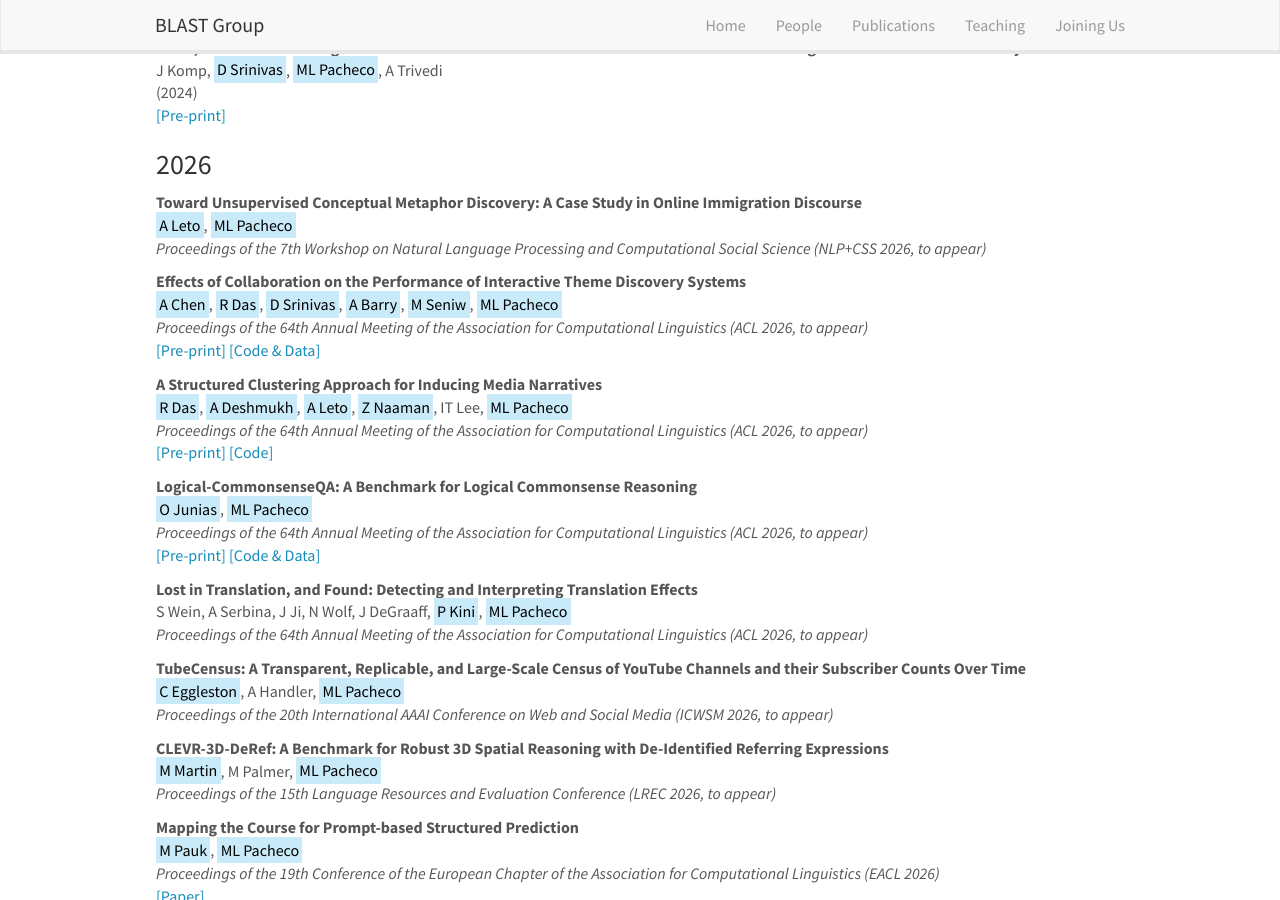
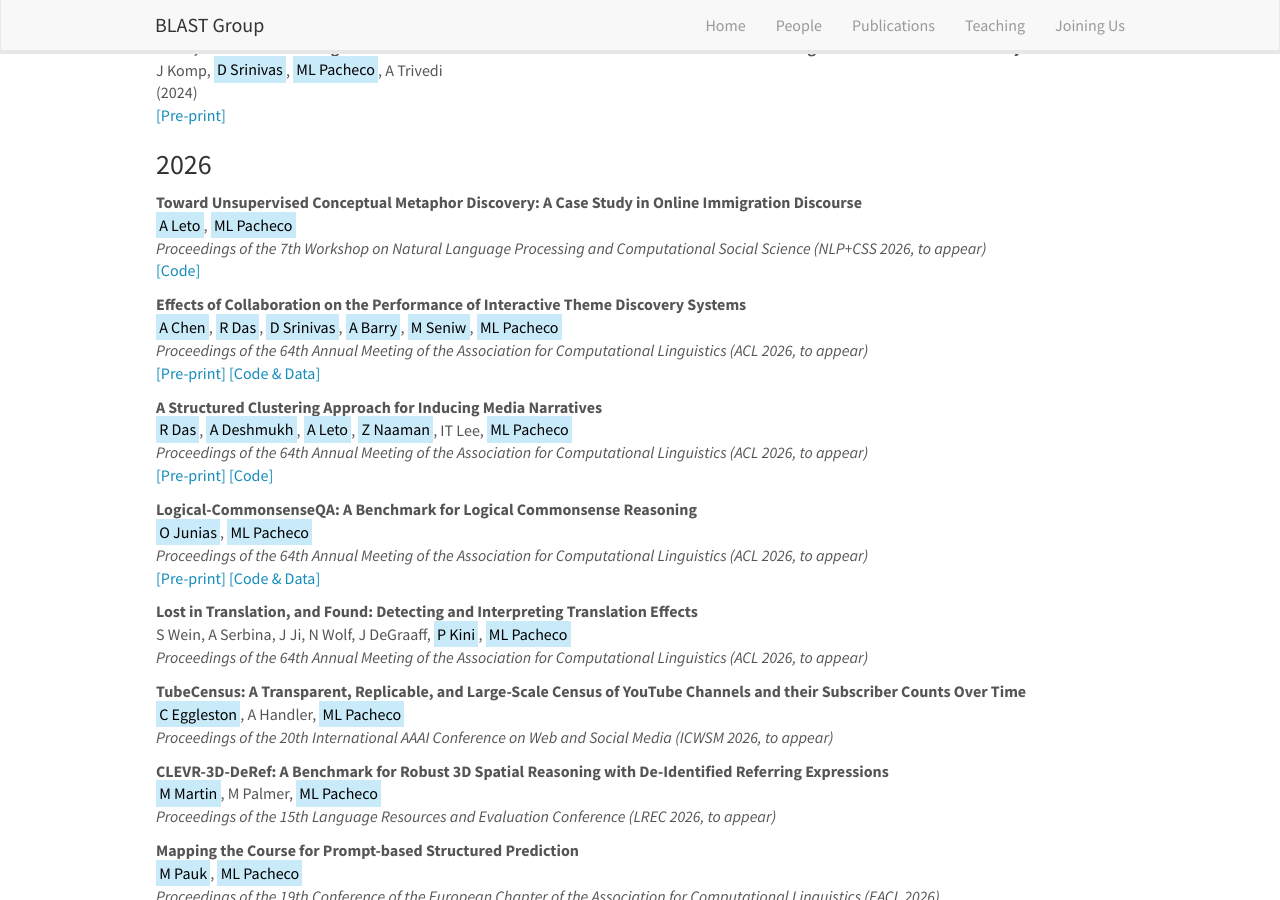
Before and after one commit to blast-cu/blast-cu.github.io, a Jekyll site: the page built from _pages/publications.md, in a window 1280 px wide and 900 px high, scrolled down 396 px. Built offline with Jekyll 4.4.1, drawn with Linux system fonts in a browser that asks for light colours; nearby versions of some CDN libraries.

Commit message:
Update publist_2026.yml

```diff
--- a/_data/publist_2026.yml
+++ b/_data/publist_2026.yml
@@ -3,8 +3,8 @@
   highlight: 0
   venue: "Proceedings of the 7th Workshop on Natural Language Processing and Computational Social Science (NLP+CSS 2026, to appear)"
   link:
-    url:
-    display:
+    url: https://github.com/blast-cu/metaphor-detector
+    display: \[Code\]
   year: 2026
 
 - title: "Effects of Collaboration on the Performance of Interactive Theme Discovery Systems"
```
